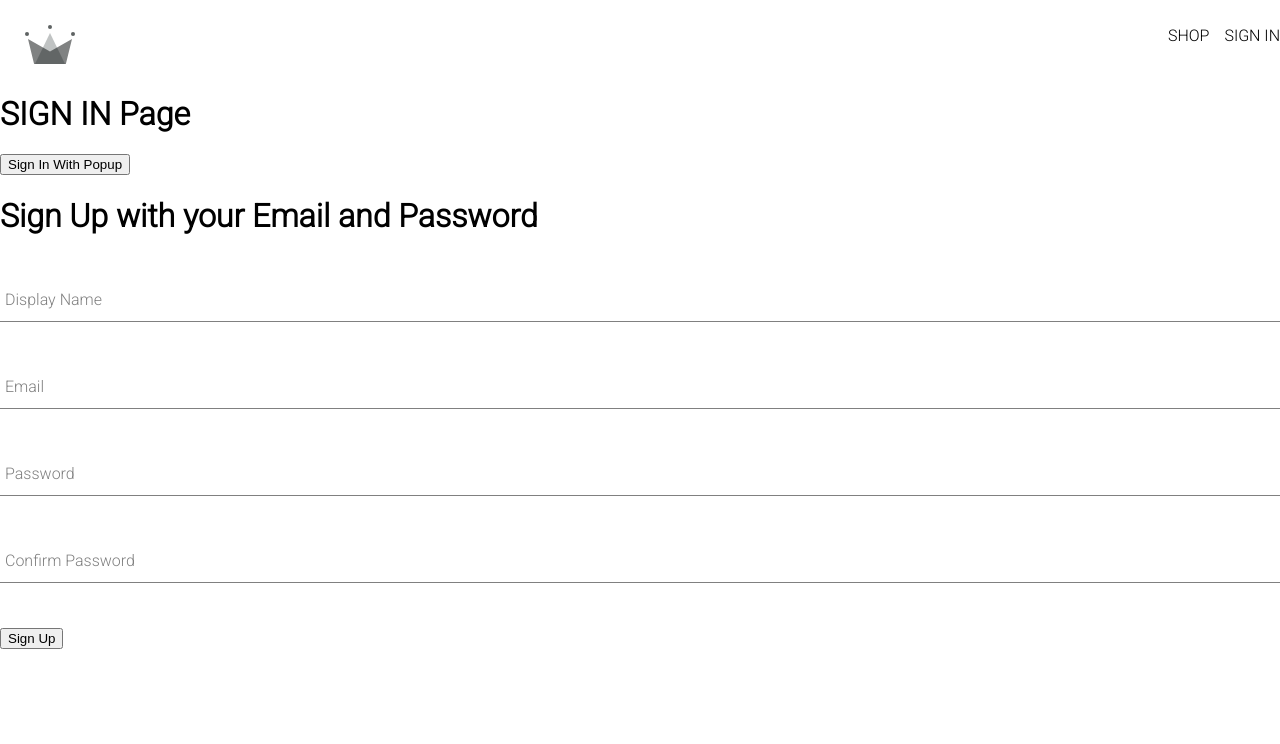
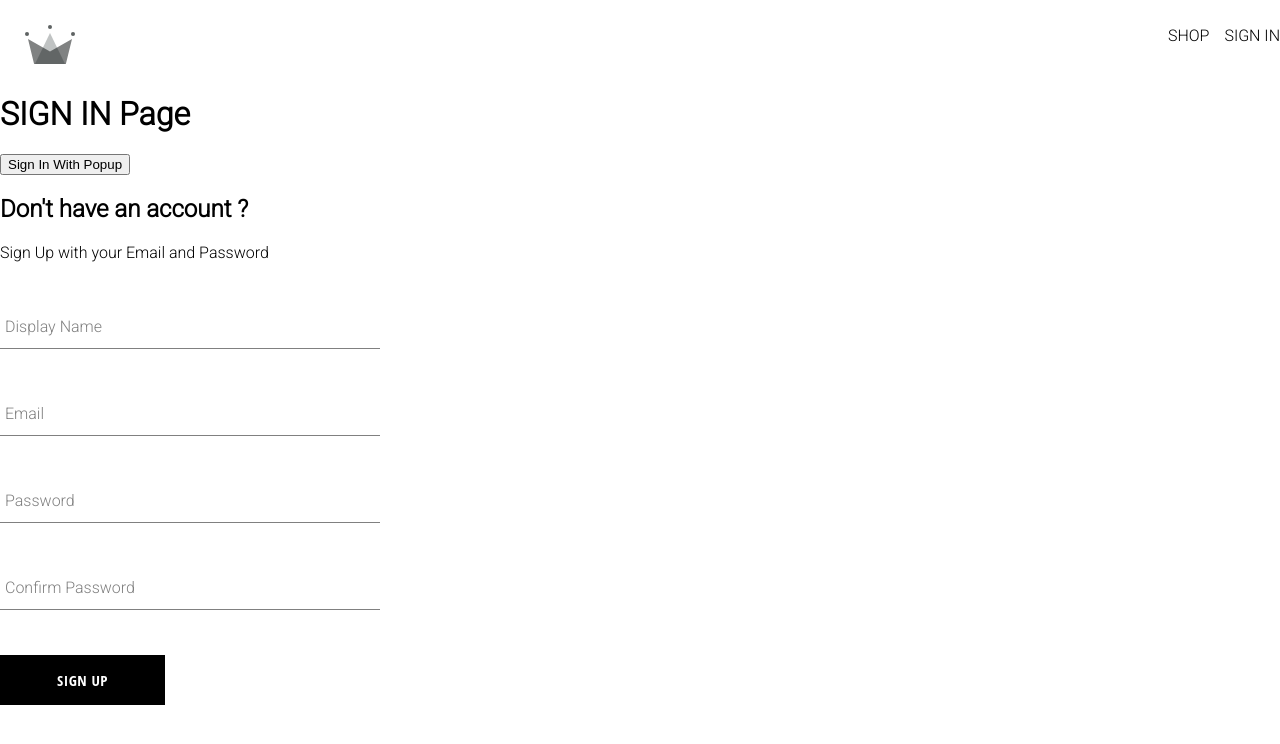
Before and after one commit to Vicky-84/shopping_app, a React (Create React App) app: page /sign-in in a window 1280 px wide. Shown: the top 744 px of the page. Built offline with nearby package versions, Linux system fonts and the light colour scheme; a web font is replaced by a local one.

Commit message:
Button Component & styles added

```diff
--- /dev/null
+++ b/src/components/button/button.component.jsx
@@ -0,0 +1,15 @@
+import './button.styles.scss'
+
+const BUTTON_TYPE_CLASSES = {
+    google : 'google-sign-in',
+    inverted: 'inverted'
+}
+
+const Button = ({children, buttonType, ...otherProps}) => {
+    return (
+        <button className={`button-container ${BUTTON_TYPE_CLASSES[buttonType]}`}
+        {...otherProps}>{children}</button>
+    )
+}
+
+export default Button
--- /dev/null
+++ b/src/components/button/button.styles.scss
@@ -0,0 +1,46 @@
+.button-container {
+    min-width: 165px;
+    width: auto;
+    height: 50px;
+    letter-spacing: 0.5px;
+    line-height: 50px;
+    padding: 0 35px 0 35px;
+    font-size: 15px;
+    background-color: black;
+    color: white;
+    text-transform: uppercase;
+    font-family: 'Open Sans Condensed';
+    font-weight: bolder;
+    border: none;
+    cursor: pointer;
+    display: flex;
+    justify-content: center;
+
+    &:hover {
+      background-color: white;
+      color: black;
+      border: 1px solid black;
+    }
+
+    &.google-sign-in {
+      background-color: #4285f4;
+      color: white;
+
+      &:hover {
+        background-color: #357ae8;
+        border: none;
+      }
+    }
+
+    &.inverted {
+      background-color: white;
+      color: black;
+      border: 1px solid black;
+
+      &:hover {
+        background-color: black;
+        color: white;
+        border: none;
+      }
+    }
+  }
--- a/src/components/sign-up/sign-up.component.jsx
+++ b/src/components/sign-up/sign-up.component.jsx
@@ -1,6 +1,8 @@
 import { useState } from "react"
 import { createAuthUserWithEmailAndPassword, createUserDocFromAuth } from "../../utils/firebase/firebase.utils";
 import FormInput from "../form-input/form-input.component";
+import Button from "../button/button.component";
+import './sign-up.styles.scss'
 
 const defaultFormFields = {
     displayName : '',
@@ -42,8 +44,9 @@
     }
 
     return (
-        <div>
-            <h1>Sign Up with your Email and Password</h1>
+        <div className="sign-up-container">
+            <h2>Don't have an account ?</h2>
+            <span>Sign Up with your Email and Password</span>
             <form onSubmit={handleSubmit}>
                 <FormInput label="Display Name" type="text" value={displayName} required name="displayName" onChange={handleChange}></FormInput>
 
@@ -53,7 +56,7 @@
 
                 <FormInput label="Confirm Password" type="text" value={confirmPassword} required name="confirmPassword" onChange={handleChange}></FormInput>
 
-                <button type="submit">Sign Up</button>
+                <Button type="submit">Sign Up</Button>
             </form>
         </div>
     )
--- /dev/null
+++ b/src/components/sign-up/sign-up.styles.scss
@@ -0,0 +1,9 @@
+.sign-up-container {
+    display: flex;
+    flex-direction: column;
+    width: 380px;
+
+    .h2 {
+        margin: 10px 0;
+    }
+}
```
